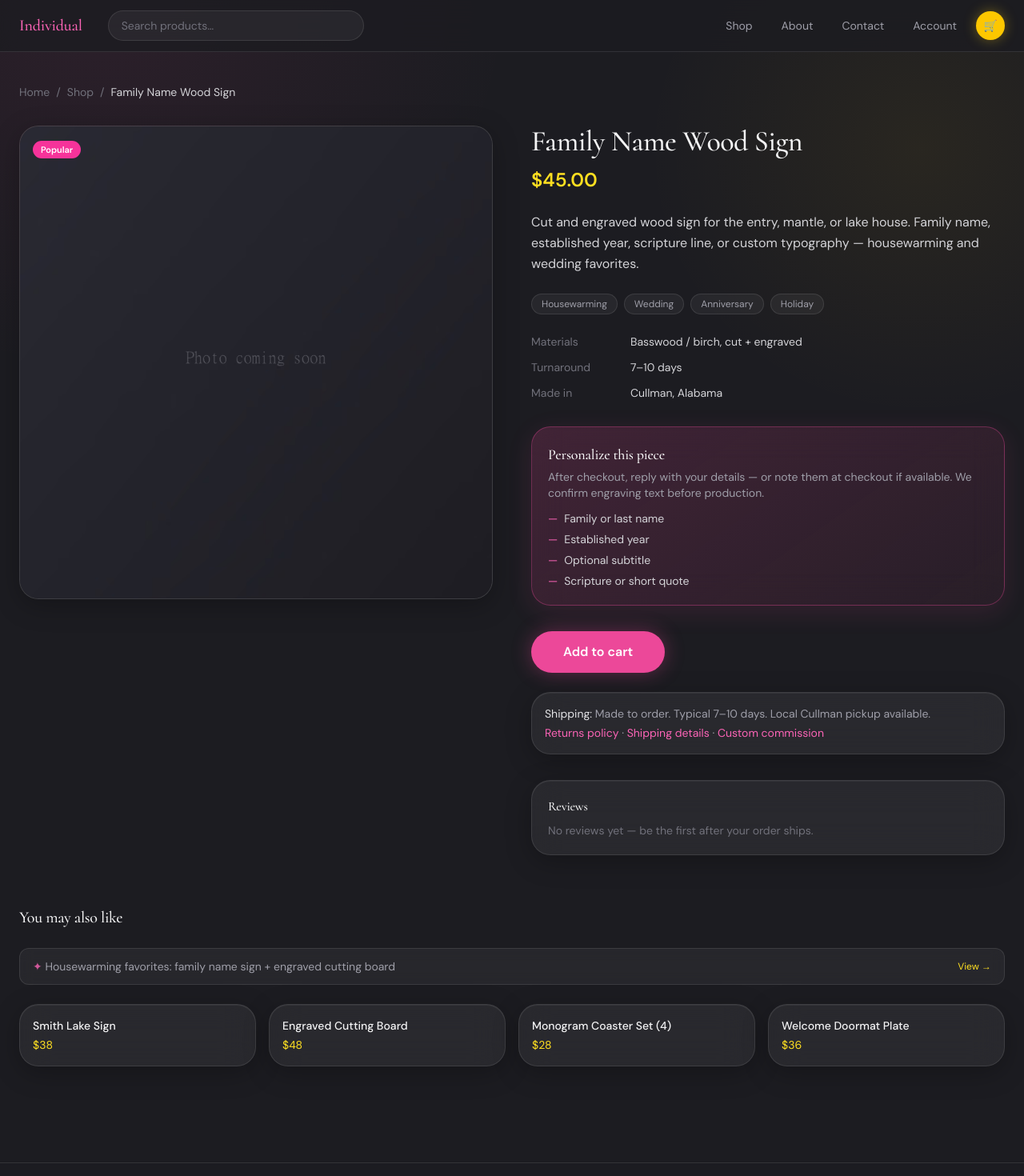
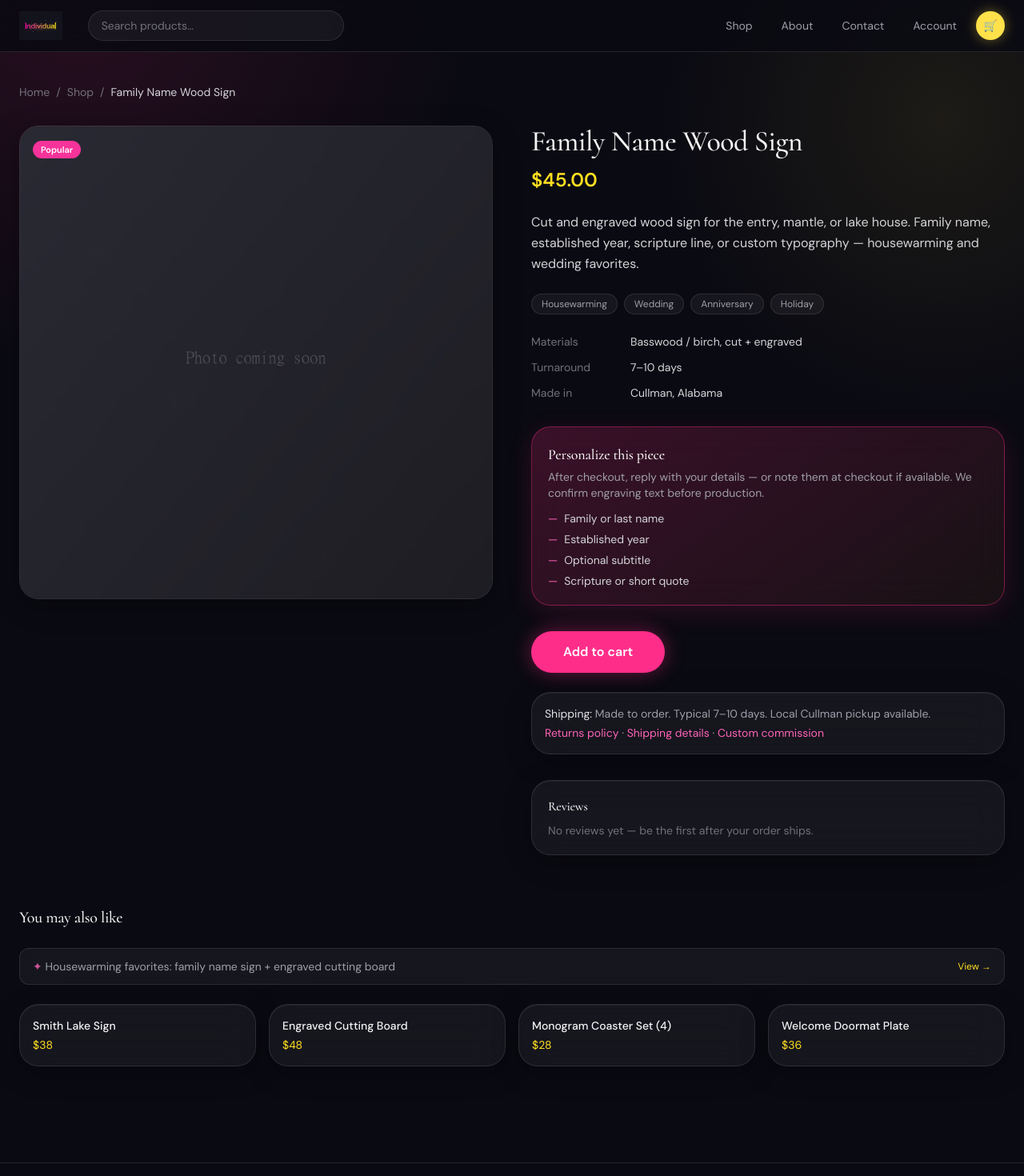
Before and after one commit to micahspf/Individual, a Next.js app: page /shop/custom-wood-sign in a window 1280 px wide. Shown: the top 1470 px of the page at 80% size. Built offline with nearby package versions, Linux system fonts and the light colour scheme.

Commit message:
Add Individual wordmark logo and brand night theme sitewide
Use Camera Roll logo in header, footer, hero, and metadata; shift palette to deep navy with pink–orange–yellow gradient accents from the mark.

```diff
--- a/app/globals.css
+++ b/app/globals.css
@@ -1,25 +1,28 @@
 @import "tailwindcss";
 
 :root {
-  /* Medium dark grey base (not pure black) */
-  --background: #1c1c21;
-  --background-elevated: #24242b;
-  --background-soft: #2a2a33;
+  /* Brand from Individual wordmark — deep night + pink→orange→yellow */
+  --background: #0a0a12;
+  --background-elevated: #12121c;
+  --background-soft: #1a1a28;
   --foreground: #f4f4f5;
   --muted: #a1a1aa;
-  --pink: #ec4899;
-  --pink-soft: #f9a8d4;
-  --yellow: #facc15;
-  --yellow-soft: #fde047;
+  --pink: #ff2d8a;
+  --pink-soft: #ff7ab8;
+  --orange: #ff8c42;
+  --yellow: #ffe14a;
+  --yellow-soft: #fff08a;
+  --brand-gradient: linear-gradient(90deg, #ff2d8a 0%, #ff8c42 48%, #ffe14a 100%);
   --border-glass: rgba(255, 255, 255, 0.1);
-  --glass: rgba(255, 255, 255, 0.06);
-  --glass-strong: rgba(255, 255, 255, 0.09);
+  --glass: rgba(255, 255, 255, 0.05);
+  --glass-strong: rgba(255, 255, 255, 0.08);
 }
 
 body {
   background:
-    radial-gradient(ellipse 80% 50% at 10% 0%, rgba(236, 72, 153, 0.08), transparent 50%),
-    radial-gradient(ellipse 60% 40% at 90% 10%, rgba(250, 204, 21, 0.06), transparent 45%),
+    radial-gradient(ellipse 70% 45% at 8% 0%, rgba(255, 45, 138, 0.12), transparent 55%),
+    radial-gradient(ellipse 55% 40% at 92% 8%, rgba(255, 225, 74, 0.08), transparent 50%),
+    radial-gradient(ellipse 40% 30% at 50% 100%, rgba(255, 140, 66, 0.06), transparent 50%),
     var(--background);
   color: var(--foreground);
   min-height: 100vh;
@@ -40,17 +43,29 @@ h3 {
   letter-spacing: -0.015em;
 }
 
+/* Logo gradient text (matches wordmark) */
+.text-brand-gradient {
+  background: var(--brand-gradient);
+  -webkit-background-clip: text;
+  background-clip: text;
+  color: transparent;
+}
+
+.bg-brand-gradient {
+  background: var(--brand-gradient);
+}
+
 ::selection {
-  background: rgba(236, 72, 153, 0.4);
+  background: rgba(255, 45, 138, 0.45);
   color: #fff;
 }
 
 :focus-visible {
-  outline: 2px solid #ec4899;
+  outline: 2px solid #ff2d8a;
   outline-offset: 2px;
 }
 
-/* Glassmorphism cards — Vision Pro style, pink/yellow neon system */
+/* Glassmorphism — night sky + brand neon */
 .glass {
   background: var(--glass);
   backdrop-filter: blur(20px);
@@ -58,7 +73,7 @@ h3 {
   border: 1px solid var(--border-glass);
   border-radius: 1.5rem;
   box-shadow:
-    0 8px 32px rgba(0, 0, 0, 0.25),
+    0 8px 32px rgba(0, 0, 0, 0.35),
     inset 0 1px 0 rgba(255, 255, 255, 0.06);
 }
 
@@ -69,64 +84,64 @@ h3 {
   border: 1px solid rgba(255, 255, 255, 0.12);
   border-radius: 1.5rem;
   box-shadow:
-    0 12px 40px rgba(0, 0, 0, 0.3),
+    0 12px 40px rgba(0, 0, 0, 0.4),
     inset 0 1px 0 rgba(255, 255, 255, 0.08);
 }
 
 .glass-pink {
   background: linear-gradient(
     145deg,
-    rgba(236, 72, 153, 0.18),
-    rgba(236, 72, 153, 0.06)
+    rgba(255, 45, 138, 0.2),
+    rgba(255, 140, 66, 0.06)
   );
   backdrop-filter: blur(20px);
-  border: 1px solid rgba(236, 72, 153, 0.35);
+  border: 1px solid rgba(255, 45, 138, 0.38);
   border-radius: 1.5rem;
-  box-shadow: 0 8px 32px rgba(236, 72, 153, 0.12);
+  box-shadow: 0 8px 32px rgba(255, 45, 138, 0.14);
 }
 
 .glass-yellow {
   background: linear-gradient(
     145deg,
-    rgba(250, 204, 21, 0.16),
-    rgba(250, 204, 21, 0.05)
+    rgba(255, 225, 74, 0.16),
+    rgba(255, 140, 66, 0.05)
   );
   backdrop-filter: blur(20px);
-  border: 1px solid rgba(250, 204, 21, 0.3);
+  border: 1px solid rgba(255, 225, 74, 0.32);
   border-radius: 1.5rem;
-  box-shadow: 0 8px 32px rgba(250, 204, 21, 0.1);
+  box-shadow: 0 8px 32px rgba(255, 225, 74, 0.1);
 }
 
 .btn-pill-pink {
   border-radius: 999px;
-  background: #ec4899;
+  background: #ff2d8a;
   color: #fff;
   font-weight: 600;
-  box-shadow: 0 0 24px rgba(236, 72, 153, 0.35);
+  box-shadow: 0 0 24px rgba(255, 45, 138, 0.4);
   transition: background 0.2s, transform 0.15s, box-shadow 0.2s;
 }
 .btn-pill-pink:hover {
-  background: #f472b6;
-  box-shadow: 0 0 32px rgba(236, 72, 153, 0.45);
+  background: #ff4da0;
+  box-shadow: 0 0 32px rgba(255, 45, 138, 0.5);
 }
 
 .btn-pill-yellow {
   border-radius: 999px;
-  background: #facc15;
+  background: #ffe14a;
   color: #111;
   font-weight: 600;
-  box-shadow: 0 0 20px rgba(250, 204, 21, 0.25);
+  box-shadow: 0 0 20px rgba(255, 225, 74, 0.3);
   transition: background 0.2s, transform 0.15s;
 }
 .btn-pill-yellow:hover {
-  background: #fde047;
+  background: #fff08a;
 }
 
 .surface {
   background: var(--background-elevated);
 }
 
-/* Form controls — glass on medium-dark grey */
+/* Form controls */
 .input-glass {
   width: 100%;
   border-radius: 0.75rem;
@@ -142,7 +157,7 @@ h3 {
 }
 .input-glass:focus {
   outline: none;
-  border-color: rgba(236, 72, 153, 0.5);
+  border-color: rgba(255, 45, 138, 0.55);
   background: rgba(255, 255, 255, 0.07);
 }
 
@@ -161,7 +176,7 @@ h3 {
 }
 .input-glass-pill:focus {
   outline: none;
-  border-color: rgba(236, 72, 153, 0.5);
+  border-color: rgba(255, 45, 138, 0.55);
   background: rgba(255, 255, 255, 0.07);
 }
 
--- a/app/layout.tsx
+++ b/app/layout.tsx
@@ -2,6 +2,7 @@ import type { Metadata } from "next";
 import { Cormorant, DM_Sans } from "next/font/google";
 import "./globals.css";
 import Header from "@/components/ui/Header";
+import BrandLogo from "@/components/ui/BrandLogo";
 import EmailCapture from "@/components/ui/EmailCapture";
 import { SpeedInsights } from "@vercel/speed-insights/next";
 
@@ -28,6 +29,11 @@ export const metadata: Metadata = {
   },
   description:
     "Personalized drinkware, home gifts, and keepsakes manufactured to order in Cullman, Alabama. Names, monograms, dates — clear quotes and honest timelines.",
+  icons: {
+    icon: [{ url: "/brand/logo.jpg", type: "image/jpeg" }],
+    apple: [{ url: "/brand/logo.jpg" }],
+    shortcut: "/brand/logo.jpg",
+  },
   openGraph: {
     title: "Individual — Personalized, made to order",
     description:
@@ -36,11 +42,20 @@ export const metadata: Metadata = {
     siteName: "Individual",
     locale: "en_US",
     type: "website",
+    images: [
+      {
+        url: "/brand/logo-og.jpg",
+        width: 1200,
+        height: 630,
+        alt: "Individual",
+      },
+    ],
   },
   twitter: {
     card: "summary_large_image",
     title: "Individual",
     description: "Individual manufacturer · made to order · Cullman, AL",
+    images: ["/brand/logo-og.jpg"],
   },
   robots: {
     index: true,
@@ -62,8 +77,8 @@ export default function RootLayout({
         <footer className="mt-20 border-t border-white/10">
           <div className="mx-auto grid max-w-7xl gap-8 px-6 py-12 text-sm sm:grid-cols-2 lg:grid-cols-4">
             <div>
-              <div className="font-display mb-3 text-xl font-medium tracking-wide">
-                <span className="text-pink-400">Individual</span>
+              <div className="mb-4">
+                <BrandLogo size="md" />
               </div>
               <p className="leading-relaxed text-zinc-400">
                 Individual manufacturer. Made-to-order goods in Cullman, Alabama.
--- /dev/null
+++ b/components/ui/BrandLogo.tsx
@@ -0,0 +1,53 @@
+import Image from "next/image";
+import Link from "next/link";
+
+type BrandLogoProps = {
+  /** header | footer | hero */
+  size?: "sm" | "md" | "lg";
+  className?: string;
+  priority?: boolean;
+  /** If false, render img only (no link) */
+  link?: boolean;
+};
+
+const sizes = {
+  sm: { h: 36, className: "h-9 w-auto" },
+  md: { h: 48, className: "h-12 w-auto" },
+  lg: { h: 72, className: "h-16 w-auto sm:h-[4.5rem]" },
+};
+
+/**
+ * Official Individual wordmark — pink → orange → yellow roots logo.
+ * Source: public/brand/logo.jpg
+ */
+export default function BrandLogo({
+  size = "sm",
+  className = "",
+  priority = false,
+  link = true,
+}: BrandLogoProps) {
+  const s = sizes[size];
+  const img = (
+    <Image
+      src="/brand/logo.jpg"
+      alt="Individual"
+      width={320}
+      height={s.h}
+      className={`${s.className} object-contain object-left ${className}`}
+      priority={priority}
+      sizes={size === "lg" ? "280px" : size === "md" ? "200px" : "160px"}
+    />
+  );
+
+  if (!link) return img;
+
+  return (
+    <Link
+      href="/"
+      className="inline-flex shrink-0 items-center focus-visible:outline-none"
+      aria-label="Individual home"
+    >
+      {img}
+    </Link>
+  );
+}
--- a/components/ui/Header.tsx
+++ b/components/ui/Header.tsx
@@ -4,6 +4,7 @@ import { useEffect, useState } from "react";
 import Link from "next/link";
 import dynamic from "next/dynamic";
 import SearchBar from "@/components/search/SearchBar";
+import BrandLogo from "@/components/ui/BrandLogo";
 import { cartCount } from "@/lib/cart/store";
 
 const CartDrawer = dynamic(() => import("@/components/cart/CartDrawer"), {
@@ -25,14 +26,9 @@ export default function Header() {
 
   return (
     <>
-      <header className="sticky top-0 z-50 border-b border-white/10 bg-[#1c1c21]/80 backdrop-blur-xl">
+      <header className="sticky top-0 z-50 border-b border-white/10 bg-[#0a0a12]/85 backdrop-blur-xl">
         <div className="mx-auto flex h-16 max-w-7xl items-center gap-4 px-4 sm:px-6">
-          <Link
-            href="/"
-            className="font-display shrink-0 text-xl font-medium tracking-wide text-pink-400"
-          >
-            Individual
-          </Link>
+          <BrandLogo size="sm" priority />
 
           <div className="mx-4 hidden max-w-sm flex-1 md:block">
             <SearchBar />
@@ -63,7 +59,7 @@ export default function Header() {
             <button
               type="button"
               onClick={() => setCartOpen(true)}
-              className="relative flex h-9 w-9 items-center justify-center rounded-full bg-yellow-400 text-black shadow-[0_0_16px_rgba(250,204,21,0.35)] transition hover:bg-yellow-300"
+              className="relative flex h-9 w-9 items-center justify-center rounded-full bg-[#ffe14a] text-black shadow-[0_0_16px_rgba(255,225,74,0.4)] transition hover:bg-[#fff08a]"
               aria-label="Open cart"
             >
               <span className="text-sm">🛒</span>
```
Also changed, not shown: app/page.tsx (+12 -8 lines), components/home/HeroDecor.tsx (+42 -20 lines), public/brand/logo-og.jpg (added), public/brand/logo.jpg (added).
